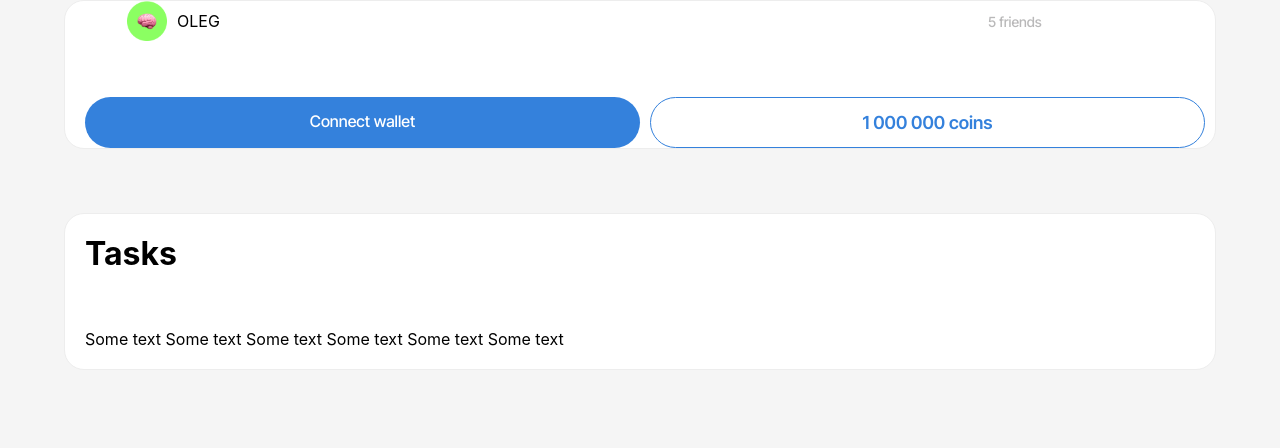
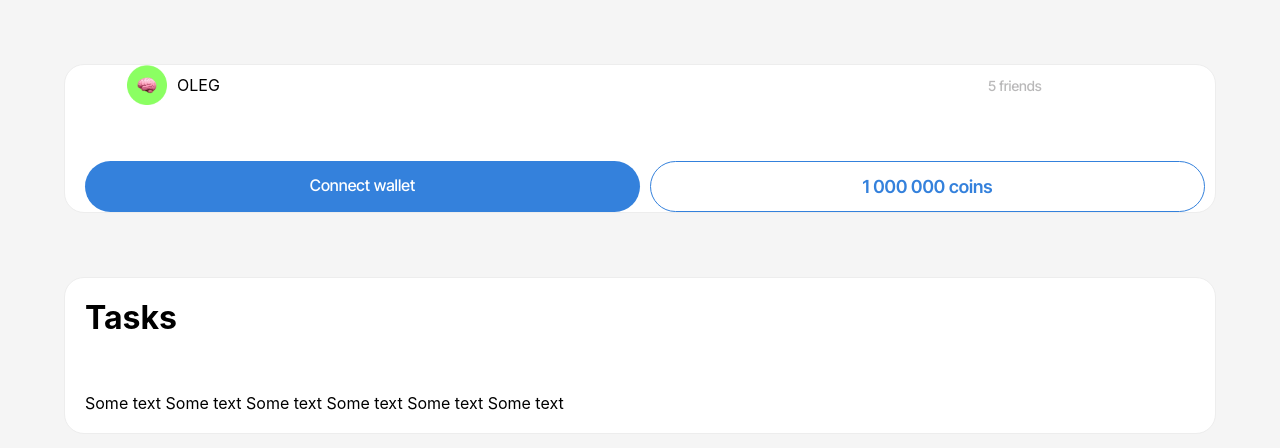
Before and after one commit to FasadSalatov/Jettocoinwebapp, a React (Create React App) app: page / in a window 1280 px wide. Shown: the top 448 px of the page. Built offline with nearby package versions, Linux system fonts and the light colour scheme.

Commit message:
Add files via upload

```diff
--- a/src/styles/home.css
+++ b/src/styles/home.css
@@ -7,6 +7,7 @@
 
 .headerr {
     /* Profile preview */
+    margin-top: 5%;
     box-sizing: border-box;
 
     /* Auto layout */
```
